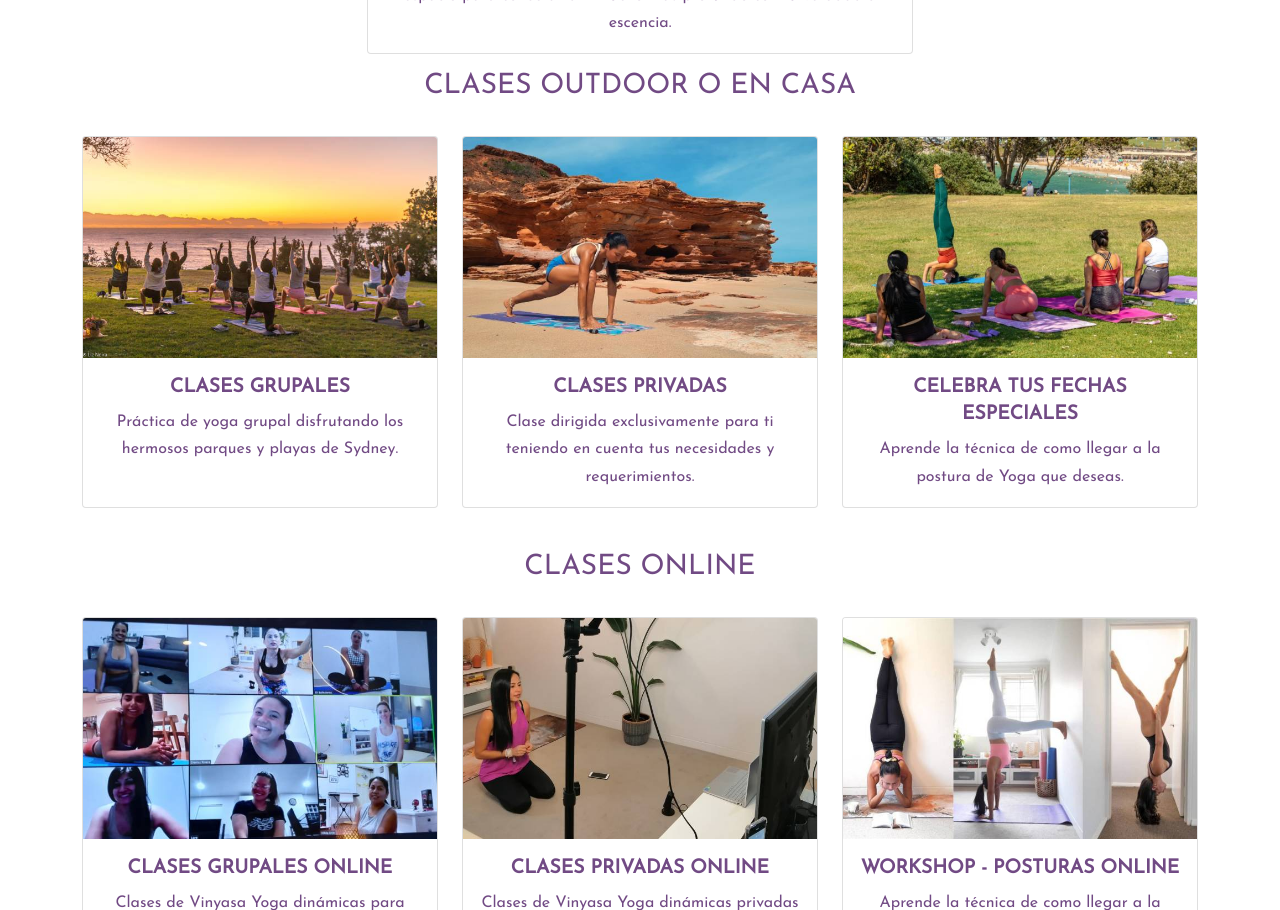
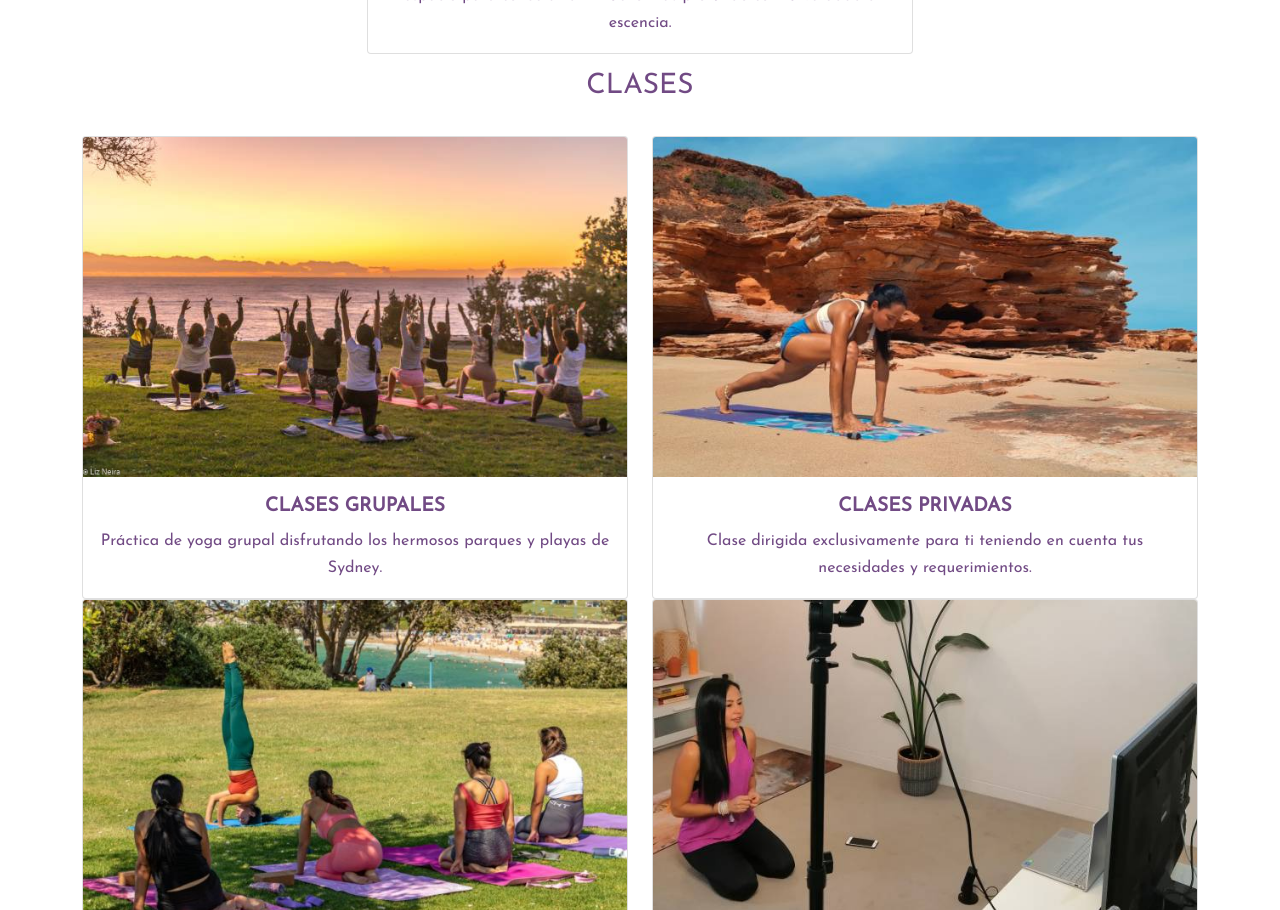
Before and after one commit to dusanzahoransky/liz-yoga-web-react, a React (Create React App) app: page / in a window 1280 px wide. Shown: the part 1890-2800 px from the top of the page. Built offline with nearby package versions, Linux system fonts and the light colour scheme.

Commit message:
retreat content and styling

```diff
--- a/package.json
+++ b/package.json
@@ -28,6 +28,7 @@
     "test": "react-scripts test",
     "eject": "react-scripts eject",
     "deploy": "npm run build && aws s3 sync build s3://lizneira-2.com --profile dusan",
+    "invalidation": "aws cloudfront create-invalidation --distribution-id E14A5DY8OC68FZ --path '/*' --profile dusan",
     "copy-s3": "aws s3 sync build s3://lizneira-2.com --profile dusan",
     "copy-s3-delete": "aws s3 sync build s3://lizneira-2.com --delete --profile dusan",
     "deploy-test": "npm run build && aws s3 sync build s3://lizneira-2.com --profile dusan"
--- a/src/App.css
+++ b/src/App.css
@@ -231,12 +231,12 @@ button[aria-expanded] {
     padding: 0;
     font-weight: bolder;
     color: rgba(65, 13, 91, 0.75);
-    text-shadow: 0 0 1px white, 0 0 3px white, 0 0 10px white;
+    text-shadow: 0 0 1px white, 0 0 3px white;
     top: 1rem;
 }
 .carousel-caption-light {
     color: white;
-    text-shadow: 0 0 1px rgba(65, 13, 91, 1), 0 0 5px rgba(65, 13, 91, 1), 0 0 10px rgba(65, 13, 91, 1);
+    text-shadow: 0 0 1px rgba(65, 13, 91, 1), 0 0 5px rgba(65, 13, 91, 1);
 }
 .carousel-caption-light:hover{
     color: white;
--- a/src/components/Home.js
+++ b/src/components/Home.js
@@ -1,9 +1,7 @@
 import cover2 from '../images/home/cover-2-large-progressive.jpeg';
 import cover2portrait from '../images/home/cover-2-portrait-progressive.jpeg';
-import cover1 from '../images/home/cover-1-large-progressive.jpeg';
-import cover1portrait from '../images/home/cover-1-portrait-progressive.jpeg';
-import cover4 from '../images/home/cover-4-large-progressive.jpeg';
-import cover4portrait from '../images/home/cover-4-large-portrait.jpeg';
+import cover5 from '../images/home/cover-5.jpg';
+import cover5portrait from '../images/home/cover-5-portrait.jpg';
 
 import coverRetreat from '../images/home/cover-retreat-large.jpg';
 import coverRetreatPortrait from '../images/home/cover-retreat-portrait.jpg';
@@ -26,57 +24,51 @@ function Home() {
               <div className="carousel-inner">
 
                   <div className="carousel-item active" data-bs-interval="6000">
+                      <a href="/retreat-bali-sept-24">
                       <picture>
                           <source srcSet={coverRetreatPortrait}
     media="(max-width: 800px) and (orientation: portrait)"/>
                           <img src={coverRetreat} alt="Retreat"/>
                       </picture>
                       <div className="container">
-                          <div className="carousel-caption">
-                              <h1 className="display-5"><a className="carousel-caption-light" href="/retreat-bali-sept-24">YOGA RETREAT BALI SEPTEMBER 2024</a></h1>
+                          <div className="carousel-caption carousel-caption-light">
+                              <h2>RETIRO DE YOGA Y BIENESTAR</h2>
+                              <h3>Bali Septiembre 2024</h3>
                           </div>
                       </div>
+                      </a>
                   </div>
 
                   <div className="carousel-item" data-bs-interval="3000">
+                      <a href="/groups-in-person">
                           <picture>
                               <source srcSet={cover2portrait}
                                       media="(max-width: 800px) and (orientation: portrait)"/>
                               <img src={cover2} alt="Private clases"/>
                           </picture>
                           <div className="container">
-                          <div className="carousel-caption">
-                              <h1 className="display-6"><a href="/groups-in-person">YOGA CLASES GRUPALES</a></h1>
+                              <div className="carousel-caption carousel-caption-light">
+                                  <h2>YOGA CLASES GRUPALES</h2>
                               </div>
                           </div>
+                      </a>
                   </div>
 
-                  {/*<div className="carousel-item" data-bs-interval="3000">*/}
-                  {/*    <picture>*/}
-                  {/*        <source srcSet={cover1portrait}*/}
-                  {/*                media="(max-width: 800px) and (orientation: portrait)"/>*/}
-                  {/*            <img src={cover1} alt="Private clases"/>*/}
-                  {/*    </picture>*/}
-
-                  {/*    <div className="container">*/}
-                  {/*        <div className="carousel-caption">*/}
-                  {/*            <h1 className="display-6"><a href="/workshop-in-person">YOGA CLASES PRIVADAS</a></h1>*/}
-                  {/*        </div>*/}
-                  {/*    </div>*/}
-                  {/*</div>*/}
-
                   <div className="carousel-item" data-bs-interval="3000">
+                      <a href="/women-day">
                           <picture>
-                          <source srcSet={cover4portrait}
+                              <source srcSet={cover5portrait}
                                       media="(max-width: 800px) and (orientation: portrait)"/>
-                          <img src={cover4} alt="Private clases"/>
+                              <img src={cover5} alt="Private clases"/>
                           </picture>
 
                           <div className="container">
-                          <div className="carousel-caption">
-                              <h1 className="display-6"><a href="/workshop-in-person">CELEBRA TUS FECHAS ESPECIALES</a></h1>
+                              <div className="carousel-caption carousel-caption-light">
+                                  <h2>CIRCULO DE MUJERES</h2>
+                                  <h3>Marzo 10</h3>
                               </div>
                           </div>
+                      </a>
                   </div>
 
               </div>
@@ -130,9 +122,9 @@ function Home() {
                   <div className="col-3"></div>
               </div>
 
-              <h3 className="display-7 rem-2 text-center">CLASES OUTDOOR O EN CASA</h3>
+              <h3 className="display-7 rem-2 text-center">CLASES</h3>
 
-              <div className="row  row-cols-1 row-cols-lg-3">
+              <div className="row  row-cols-1 row-cols-md-2">
                   <div className="col">
                       <a href="/groups-in-person">
                           <div className="card h-100 text-center">
@@ -165,33 +157,13 @@ function Home() {
                               <img src={cardWorkshopInPerson} className="card-img-top" alt="..."/>
                               <div className="card-body">
                                   <p className="card-title">CELEBRA TUS FECHAS ESPECIALES</p>
-                                  <p className="card-text">Aprende la técnica de como llegar a la postura de Yoga que
-                                      deseas.</p>
+                                  <p className="card-text">Día de la Mujer, Cumpleaños, Día del Amor y la Amistad entre
+                                      otros.</p>
                               </div>
                           </div>
                       </a>
                   </div>
 
-              </div>
-
-
-              <br/>
-
-              <h3 className="display-7 rem-2 text-center">CLASES ONLINE</h3>
-
-              <div className="row  row-cols-1 row-cols-lg-3">
-
-                  <div className="col">
-                      <a href="/groups-online">
-                          <div className="card h-100 text-center">
-                              <img src={cardGroupsOnline} className="card-img-top" alt="card groups online"/>
-                              <div className="card-body">
-                                  <p className="card-title">CLASES GRUPALES ONLINE</p>
-                                  <p className="card-text">Clases de Vinyasa Yoga dinámicas para grupos pequeños.</p>
-                              </div>
-                          </div>
-                      </a>
-                  </div>
 
                   <div className="col">
                       <a href="/private-online">
@@ -204,21 +176,8 @@ function Home() {
                           </div>
                       </a>
                   </div>
-
-                  <div className="col">
-                      <a href="/workshop-online">
-                          <div className="card h-100 text-center">
-                              <img src={cardWorkshopOnline} className="card-img-top" alt="..."/>
-                              <div className="card-body">
-                                  <p className="card-title">WORKSHOP - POSTURAS ONLINE</p>
-                                  <p className="card-text">Aprende la técnica de como llegar a la postura de Yoga que
-                                      deseas.</p>
-                              </div>
-                          </div>
-                      </a>
               </div>
 
-              </div>
 
           </div>
 
--- a/src/components/RetreatBaliSept2024.js
+++ b/src/components/RetreatBaliSept2024.js
@@ -56,9 +56,7 @@ function RetreatBaliSept2024() {
 
     function getPriceSection() {
         if (!isPrivate()) {
-            return <><p className="space-before">El valor del Retiro de Yoga y Bienestar comienza desde
-                <span className="fw-bolder"> $1.890 AUD (Pregunta por descuento early bird y otros).
-                </span></p> <p>Si deseas información más detallada e incluyendo precios por
+            return <><p className="space-before"></p> <p>Si deseas información más detallada e incluyendo precios por
                 favor dilegencia el formulario a continuación:
             </p></>
         } else {
@@ -492,7 +490,7 @@ function RetreatBaliSept2024() {
                             <p><span className="fw-bolder">OPCIÓN 2:</span> Villa compartida con una cama king y
                                 cama sencilla (2 personas).</p>
                         </div>
-                        <div className="col-lg-5 space-before">
+                        <div className="col-lg-5">
                             {isPrivate() ? "Valor Total del Retiro Por persona $2,490 AUD" : ""}
                         </div>
                     </div>
```
Also changed, not shown: src/components/GroupsInPerson.js (+5 -5 lines), src/images/home/cover-5-portrait.jpg (added), src/images/home/cover-5.jpg (added). Lines whose indentation alone changed are shown as unchanged.
